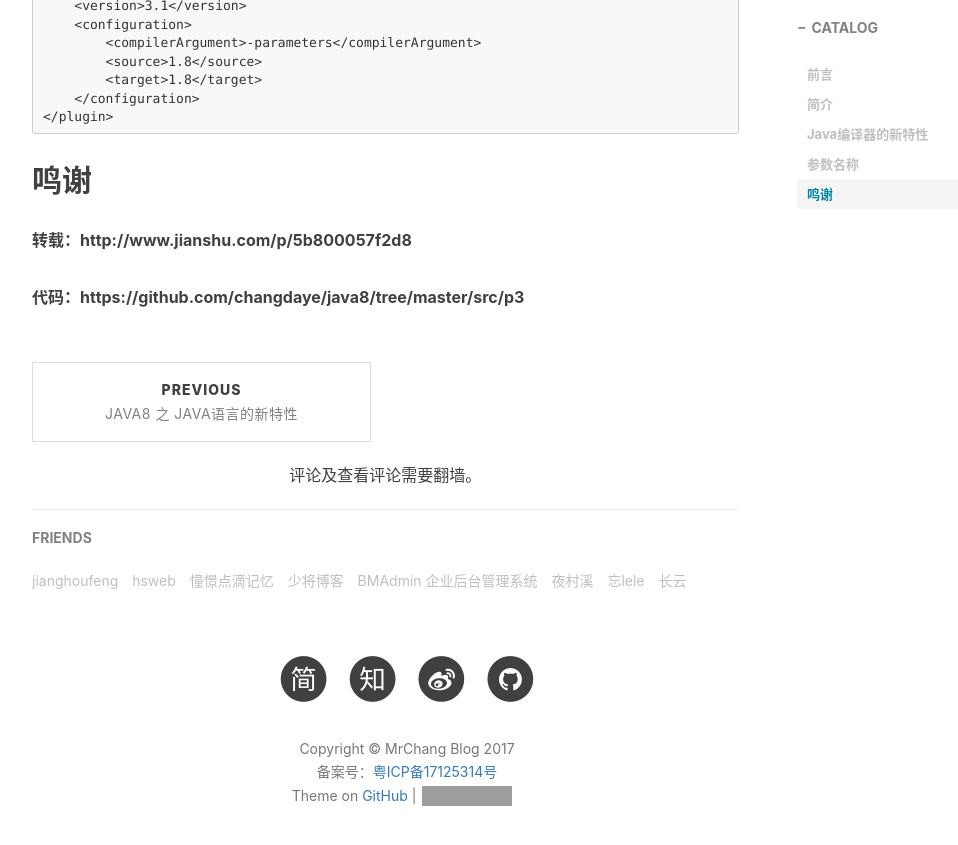
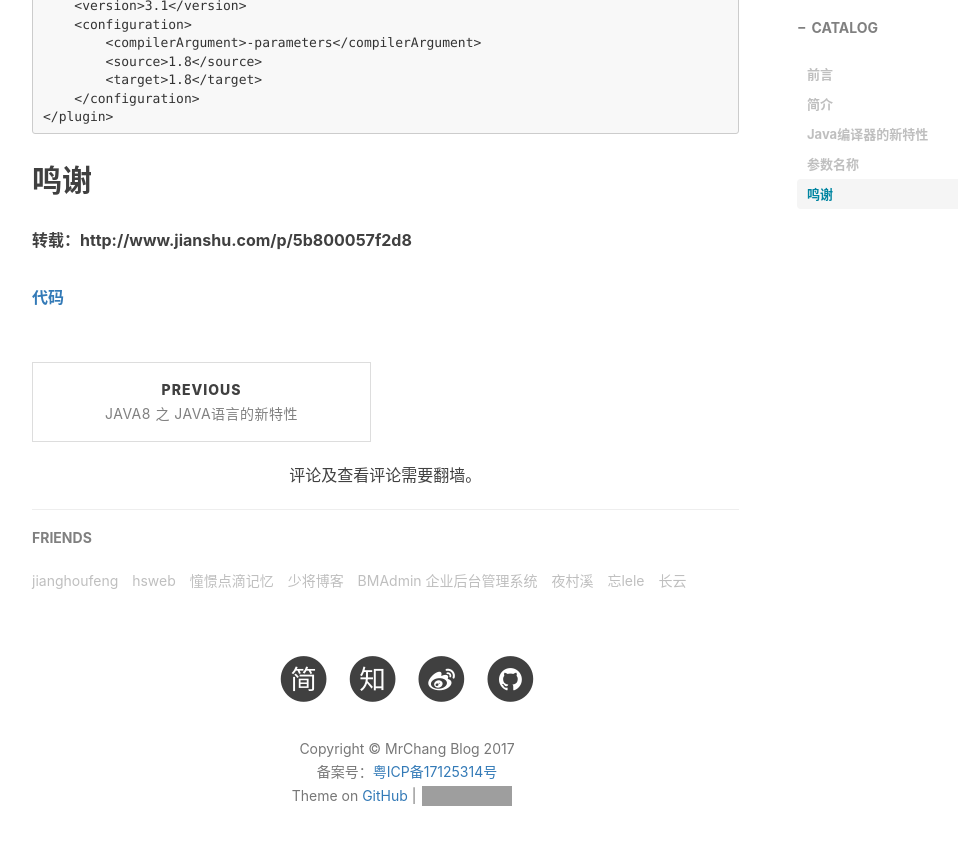
Before and after one commit to ncic-ict/changdaye.github.io, a Jekyll site: the page built from _posts/2017-10-11-java8 之 Java编译器的新特性.md, in a window 1280 px wide and 900 px high, scrolled down 2152 px. Shown: the top 845 px of the window, without its empty margins (233-1191 px from the left). Built offline with Jekyll 4.4.1, drawn with Linux system fonts in a browser that asks for light colours; nearby versions of some CDN libraries; comment, search, counter and statistics services are not loaded; grey boxes are pictures that could not be loaded.

Commit message:
2017-10-11-java8 之  Java编译器的新特性.md

```diff
--- a/_posts/2017-10-11-java8 之 Java编译器的新特性.md
+++ b/_posts/2017-10-11-java8 之 Java编译器的新特性.md
@@ -71,4 +71,4 @@ tags:
 ## 鸣谢
 **转载：http://www.jianshu.com/p/5b800057f2d8**
 
-**代码：https://github.com/changdaye/java8/tree/master/src/p3**
+**[代码](https://github.com/changdaye/java8/tree/master/src/p3)**
```
Also changed, not shown: _posts/2017-10-10-java8 之 Java语言的新特性.md (+1 -1 lines).
